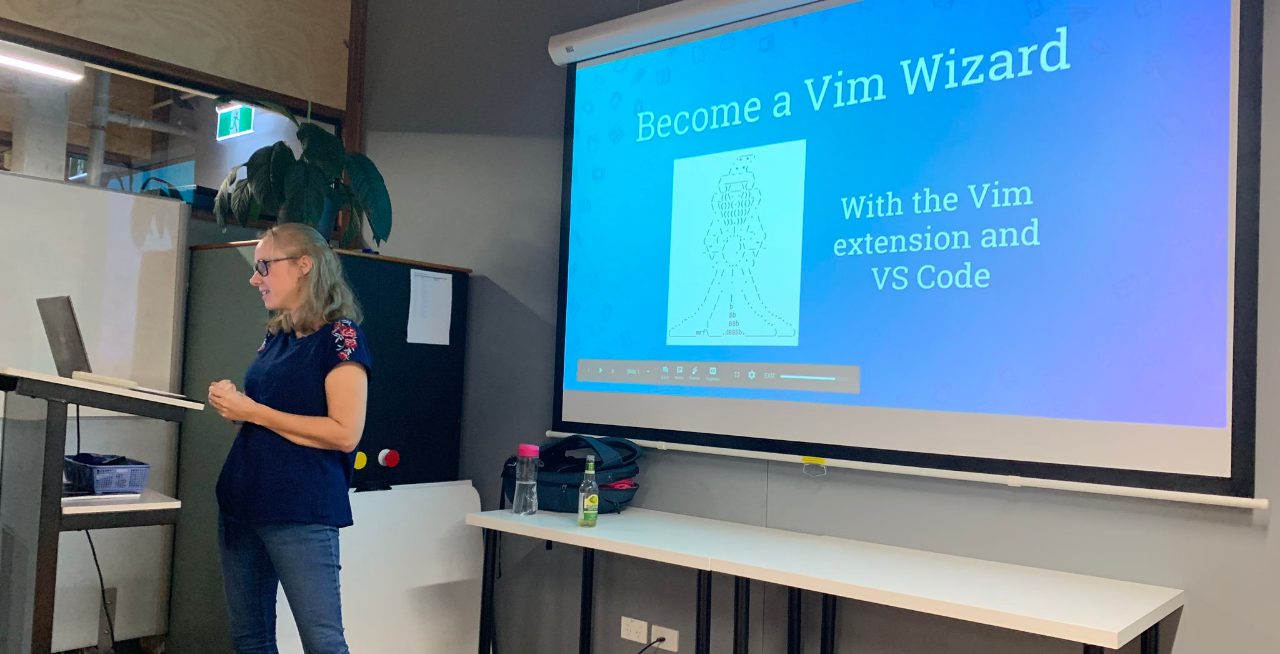
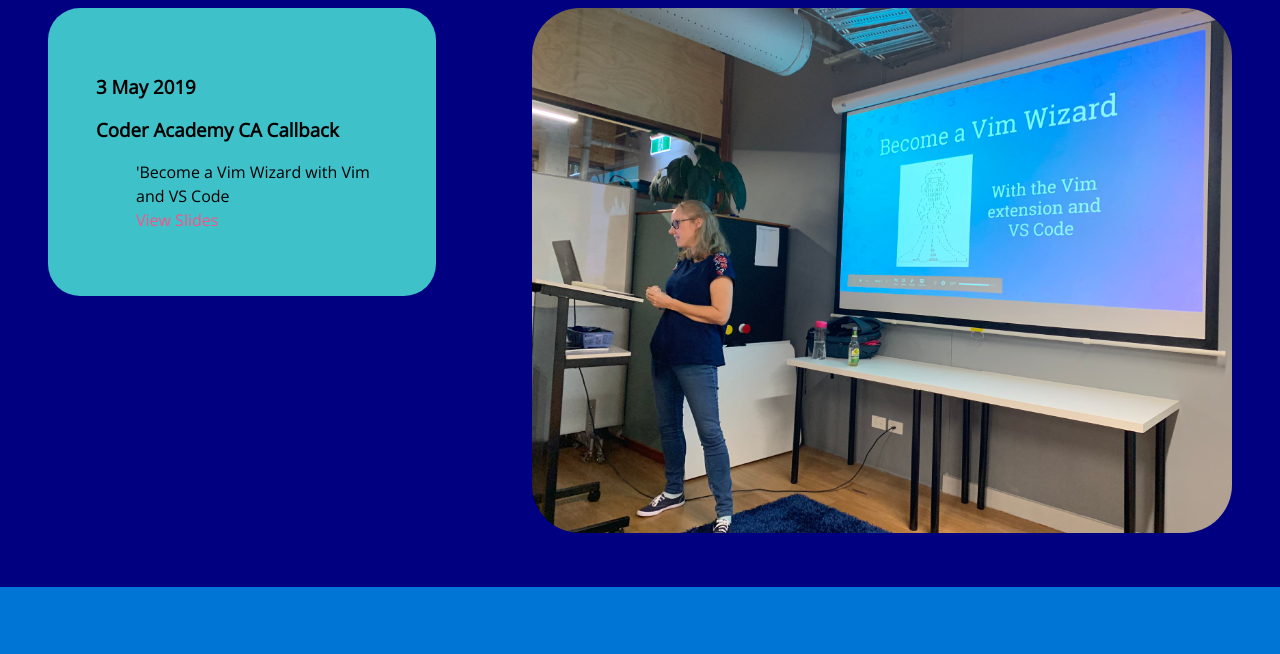
Before and after one commit to CarlieHamilton/Carlie-Portfolio, a plain HTML site: page src/index.html in a window 1280 px wide. Shown: the part 1705-2359 px from the top of the page. Drawn offline with nearby package versions, Linux system fonts and the light colour scheme.

Commit message:
adding some big screen formatting to my about, speaking and header sections

```diff
--- a/src/index.html
+++ b/src/index.html
@@ -42,8 +42,10 @@
 
             <section id="about">
 
-                <h2>About</h2>
-                <section id="about-flex">
+                <h2><i class="fas fa-terminal logo"></i> About</h2>
+
+                <section id="flex">
+
                     <div class="img-wrapper">
                         <img src="images/computercarlie.png" alt="illustration of a girl in a pink jumper sitting in front of a computer" class="images">
                     </div>
@@ -63,11 +65,12 @@
                             <li><i class="devicon-css3-plain-wordmark"></i></li>
                             <li><i class="devicon-sass-original"></i></li>
                         </ul>
-                </div></section>
+                    </div>
+                </section>
             </section>
 
             <section id="projects">
-                <h2>Projects</h2>
+                <h2><i class="fas fa-terminal logo"></i> Projects</h2>
                 <div class="box">
                     <section class="project-deets">
                         <img src="images/bgu.jpg" alt="">
@@ -88,12 +91,16 @@
 
             <section id="speaking">
 
+                <h2><i class="fas fa-terminal logo"></i> Speaking</h2>
+
+                <section id="flex">
+                    <div class="image-wrapper-full">
                         <img src="images/carliepresentation.jpg" alt="Carlie Hamilton looking fabulous while doing a presentation" class="parallax">
-
-                <h2>Speaking</h2>
+                    </div>
 
                     <div class="box">
-                    <h3>3 May 2019 - Coder Academy CA Callback</h3>
+                        <h3>3 May 2019</h3>
+                        <h3>Coder Academy CA Callback</h3>
                         <ul>
                             <li>
                                 'Become a Vim Wizard with Vim and VS Code
@@ -104,9 +111,10 @@
                         </ul>
                     </div>
                 </section>
+            </section>
 
             <section id="writing">
-                <h2>Writing</h2>
+                <h2><i class="fas fa-terminal logo"></i> Writing</h2>
                 <div class="box">
                     <p>Writing stuff here</p>
                 </div>
@@ -114,7 +122,7 @@
             </section>
 
             <section id="contact">
-                <h2>Contact</h2>
+                <h2><i class="fas fa-terminal logo"></i> Contact</h2>
                 <div class="box">
                     <!-- Thanks to https://mailthis.to/ for the form/sending email functionality -->
                     <form action="https://mailthis.to/carliemhamilton@gmail.com"
--- a/src/styles/helpers/_mixins.scss
+++ b/src/styles/helpers/_mixins.scss
@@ -34,6 +34,9 @@
     li:hover {
         color: $hot-pink;
     }
+    i {
+    font-size: 3.5em;
+}
 }
 
 @mixin big-screen {
@@ -41,3 +44,9 @@
         @content;
     }
 }
+
+@mixin big-screen-box {
+    background-color: $box-color;
+    color: $dark-font-color;
+    max-width: 700px;
+}
--- a/src/styles/partials/_index.scss
+++ b/src/styles/partials/_index.scss
@@ -20,10 +20,10 @@
 // BUTTON
 #about-button {
     @include content-font($box-color);
-    display: block;
+    display: inline-block;
     border: 1px solid $box-color;
     @include space;
-    max-width: auto;
+    width: 200px;
     a {
         color: $box-color;
         text-decoration: none;
@@ -47,24 +47,18 @@
         background-color: $main-bg-color;
         @include content-font;
         @include big-screen {
-            background-color: $box-color;
-            color: $dark-font-color;
+            @include big-screen-box;
         }
     }
 }
 
-#about-flex {
-    @include big-screen {
-        display: flex;
-        width: 100%;
-    }
-}
+
 
 .img-wrapper {
     @include space;
     @include big-screen {
         order: 2;
-        @include space (1.5em 3em)
+        @include space (0 3em 3em, 0)
     }
 }
 
@@ -97,6 +91,9 @@
     .box {
         background-color: $main-bg-color;
         @include content-font;
+                @include big-screen {
+            @include big-screen-box;
+        }
     }
 
     // for parallax
--- a/src/styles/partials/_page.scss
+++ b/src/styles/partials/_page.scss
@@ -36,7 +36,7 @@ h2 {
     @include space;
 
     @include big-screen {
-        @include space(70px 0.5em 0.5em);
+        @include space(70px 8em 0.5em);
     }
 }
 
@@ -64,7 +64,7 @@ input, textarea {
 }
 
 i {
-    font-size: 3.5em;
+    font-size: 1em;
 }
 
 ul {
@@ -77,7 +77,7 @@ ul {
     color: $dark-font-color;
     border-radius: 2em;
     @include big-screen {
-        @include space (1.5em 3em)
+        @include space (0em 3em, 3em)
     }
 }
 
@@ -86,6 +86,19 @@ ul {
     padding: 50% 0;
     @include big-screen {
         padding: 25% 0;
+        display: flex;
+        flex-direction: column;
+        align-items: center;
+        align-content: center;
+    }
+}
+
+#flex {
+    @include big-screen {
+        display: flex;
+        width: 100%;
+        align-items: flex-start;
+        justify-content: space-evenly;
     }
 }
 
@@ -232,7 +245,18 @@ small {
 
 .images {
     @include space(0, 0);
-    // display: block;
     border-radius: 2em;
     max-width: auto;
 }
+
+.image-wrapper-full {
+    @include space(0, 0);
+    @include big-screen {
+        @include space(0 3em 3em, 0)
+        order: 2;
+        img {
+            border-radius: 3em;
+            max-width: 700px;
+        }
+    }
+}
```
Also changed, not shown: src/styles/style.css, 1 other file. Lines whose indentation alone changed are shown as unchanged.
